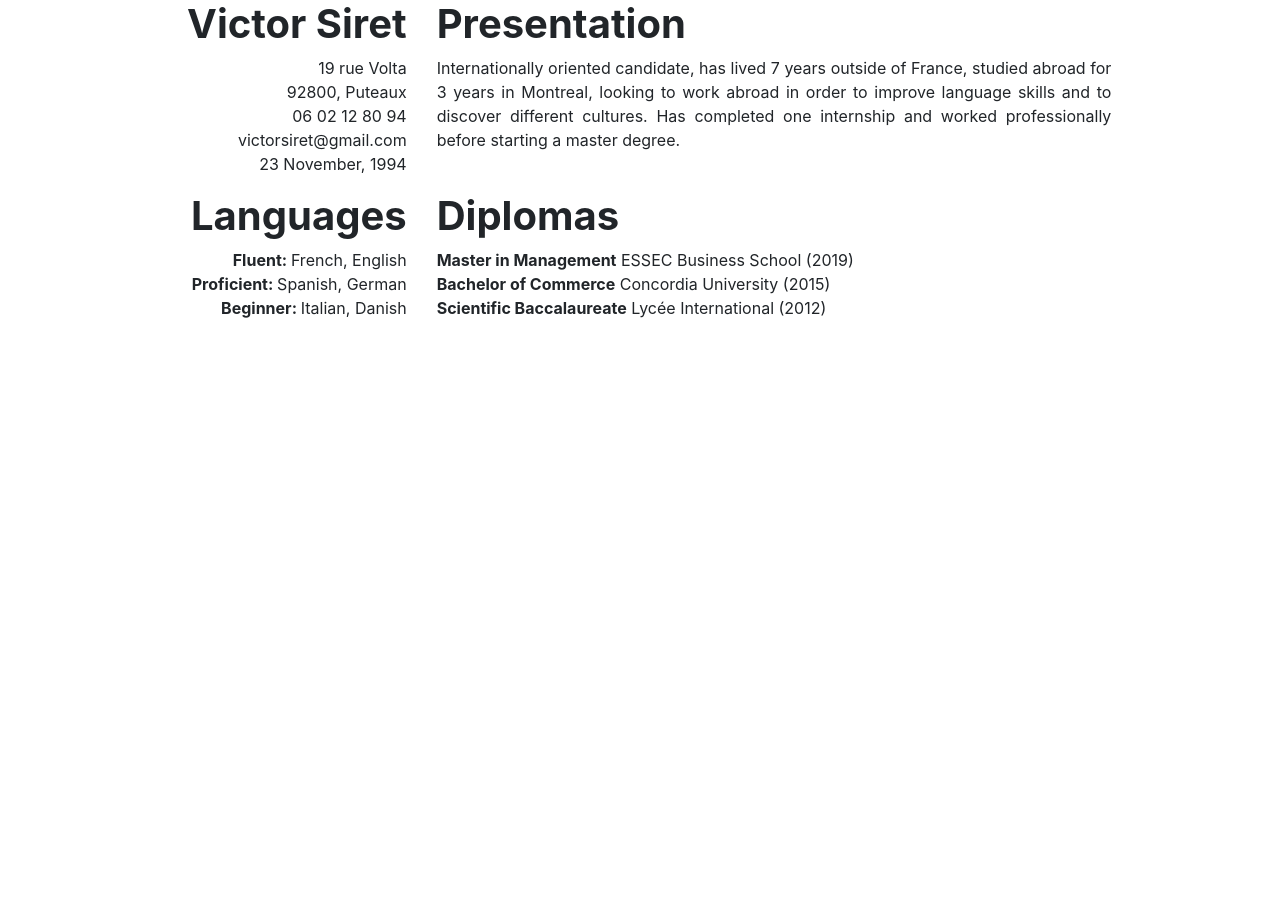
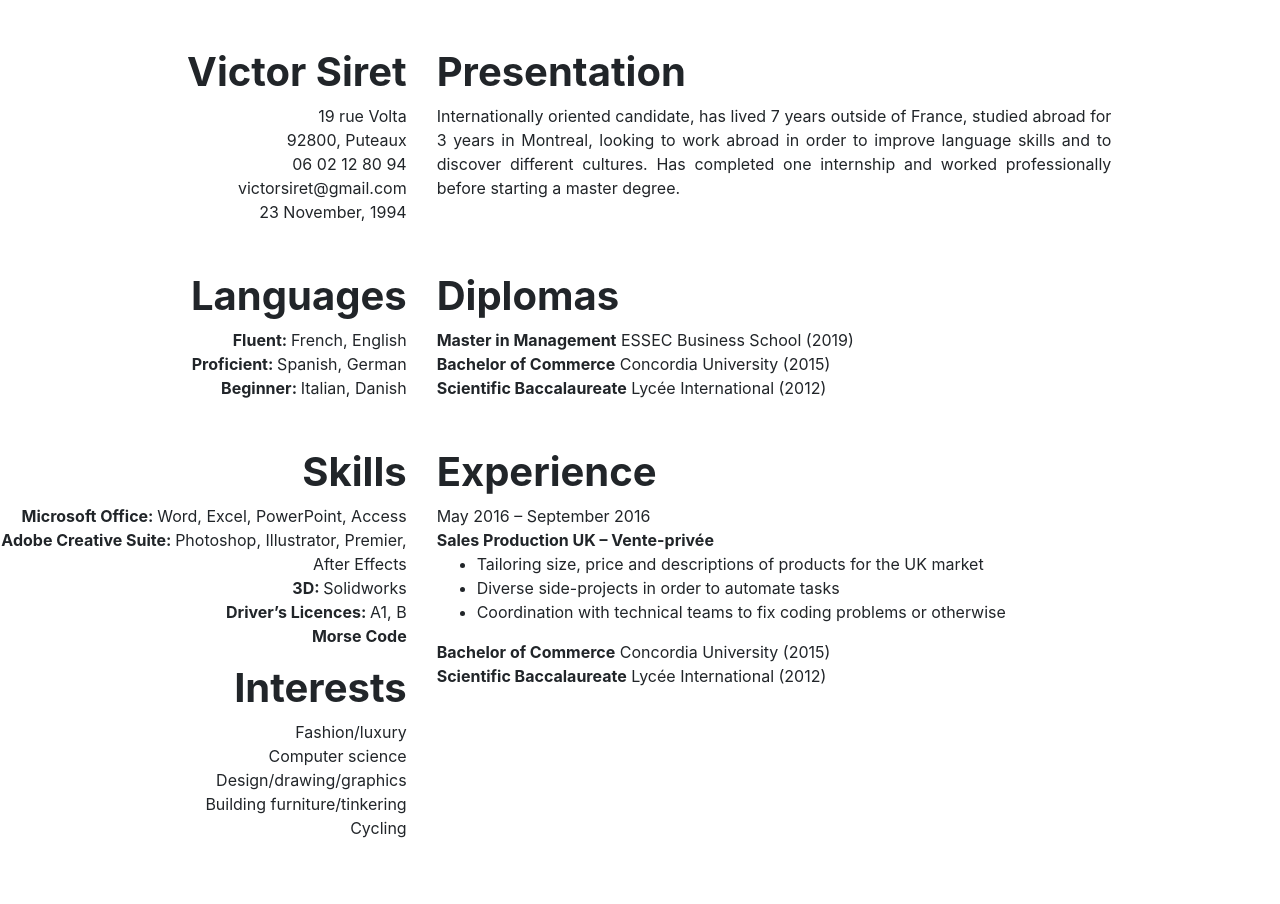
Before and after one commit to victorsiret/Resume-Legacy, a plain HTML site: page index.html in a window 1280 px wide. Before the commit the page ends 800 px from the top, so only its background shows below. Drawn offline with nearby package versions, Linux system fonts and the light colour scheme.

Commit message:
v4
add exp

```diff
--- a/index.html
+++ b/index.html
@@ -12,6 +12,8 @@
     <title>Victor Siret Résumé</title>
   </head>
   <body>
+    <br>
+    <br>
     <div class="row justify-content-center">
         <div class="col-sm-4 text-right">
             <h1>Victor Siret</h1>
@@ -19,26 +21,52 @@
             92800, Puteaux <br>
             06 02 12 80 94 <br>
             victorsiret@gmail.com <br>
-            23 November, 1994<br>
+            23 November, 1994<br><br><br>
         </div>
         <div class="col-sm-8">
             <h1>Presentation</h1>
-            <p class="pwidboy text-justify">Internationally oriented candidate, has lived 7 years outside of France, studied abroad for 3 years in Montreal, looking to work abroad in order to improve language skills and to discover different cultures. Has completed one internship and worked professionally before starting a master degree.</p><br>
+            <p class="text-justify pwidboy">Internationally oriented candidate, has lived 7 years outside of France, studied abroad for 3 years in Montreal, looking to work abroad in order to improve language skills and to discover different cultures. Has completed one internship and worked professionally before starting a master degree.</p><br>
         </div>
-    </div>
-    <div class="row justify-content-center">
             <div class="col-sm-4 text-right">
                 <h1>Languages</h1>
                 <b>Fluent: </b>French, English<br>
                 <b>Proficient: </b>Spanish, German<br>
-                <b>Beginner: </b>Italian, Danish<br>
+                <b>Beginner: </b>Italian, Danish<br><br><br>
             </div>
             <div class="col-sm-8">
                 <h1>Diplomas</h1>
                 <b>Master in Management</b> ESSEC Business School (2019)<br>
                 <b>Bachelor of Commerce</b> Concordia University (2015)<br>
-                <b>Scientific Baccalaureate</b> Lycée International (2012)<br>
+                <b>Scientific Baccalaureate</b> Lycée International (2012)<br><br><br>
             </div>
+        <div class="col-sm-4 text-right">
+            <h1>Skills</h1>
+            <p><b>Microsoft Office: </b> Word, Excel, PowerPoint, Access<br>
+            <b>Adobe Creative Suite: </b> Photoshop, Illustrator, Premier, After Effects<br>
+            <b>3D: </b>Solidworks<br>
+            <b>Driver’s Licences: </b> A1, B<br>
+            <b>Morse Code</b></p>
+            <p><h1>Interests</h1>
+                Fashion/luxury<br>
+                Computer science<br>
+                Design/drawing/graphics<br>
+                Building furniture/tinkering<br>
+                Cycling<br><br><br>
+            </p>
         </div>
+        <div class="col-sm-8">
+            <h1>Experience</h1>
+            May 2016 – September 2016<b><br>
+                Sales Production UK – Vente-privée</b><br>
+            <ul>
+            <li>Tailoring size, price and descriptions of products for the UK market</li>
+            <li>Diverse side-projects in order to automate tasks</li>
+            <li>Coordination with technical teams to fix coding problems or otherwise</li>
+            </ul>
+            <b>Bachelor of Commerce</b> Concordia University (2015)<br>
+            <b>Scientific Baccalaureate</b> Lycée International (2012)<br>
+        </div>
+    </div>
+
   </body>
 </html>
--- a/style.css
+++ b/style.css
@@ -1,5 +1,4 @@
 * {
-    margin:0px;
 }
 .pwidboy {
     margin-right: 20%;
@@ -7,3 +6,6 @@
 h1 {
     font-weight: bold;
 }
+.zind {
+    z-index:10;
+}
```
